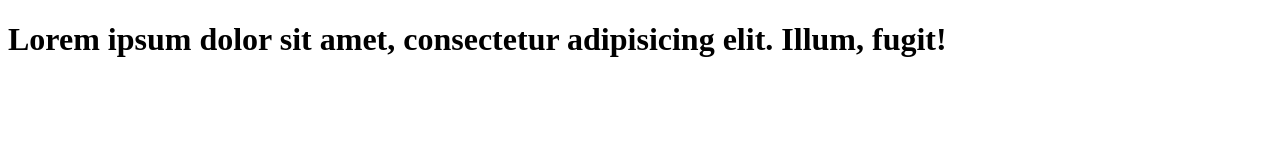
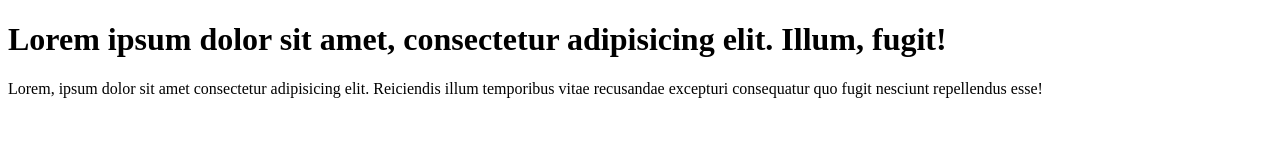
Before and after one commit to ShashankKotla/Git, a plain HTML site: page index.html in a window 1280 px wide. Drawn offline with Linux system fonts and the light colour scheme.

Commit message:
added a passage

```diff
--- a/index.html
+++ b/index.html
@@ -7,5 +7,6 @@
 </head>
 <body>
     <h1>Lorem ipsum dolor sit amet, consectetur adipisicing elit. Illum, fugit!</h1>
+    <p>Lorem, ipsum dolor sit amet consectetur adipisicing elit. Reiciendis illum temporibus vitae recusandae excepturi consequatur quo fugit nesciunt repellendus esse!</p>
 </body>
 </html>
```
